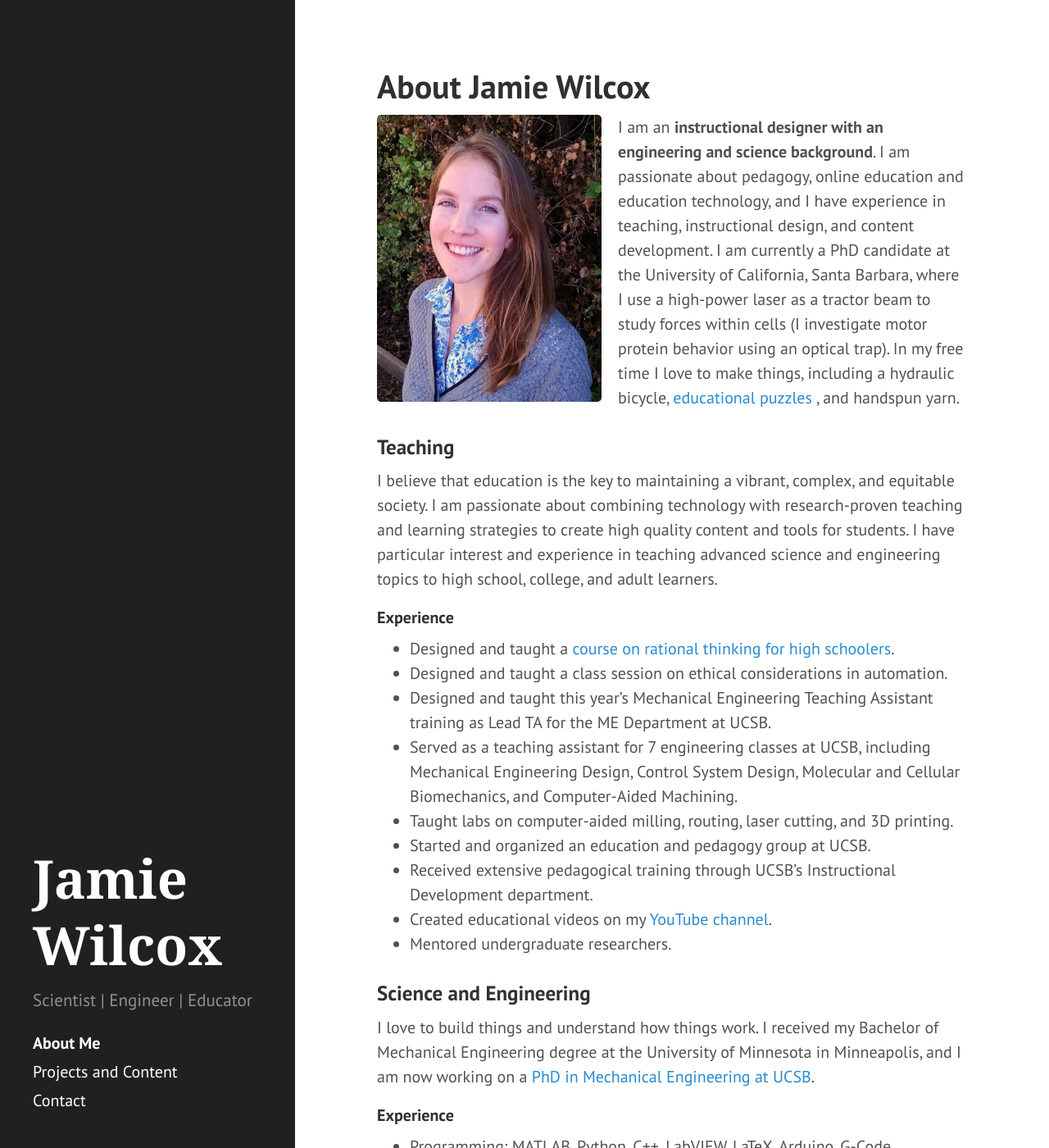
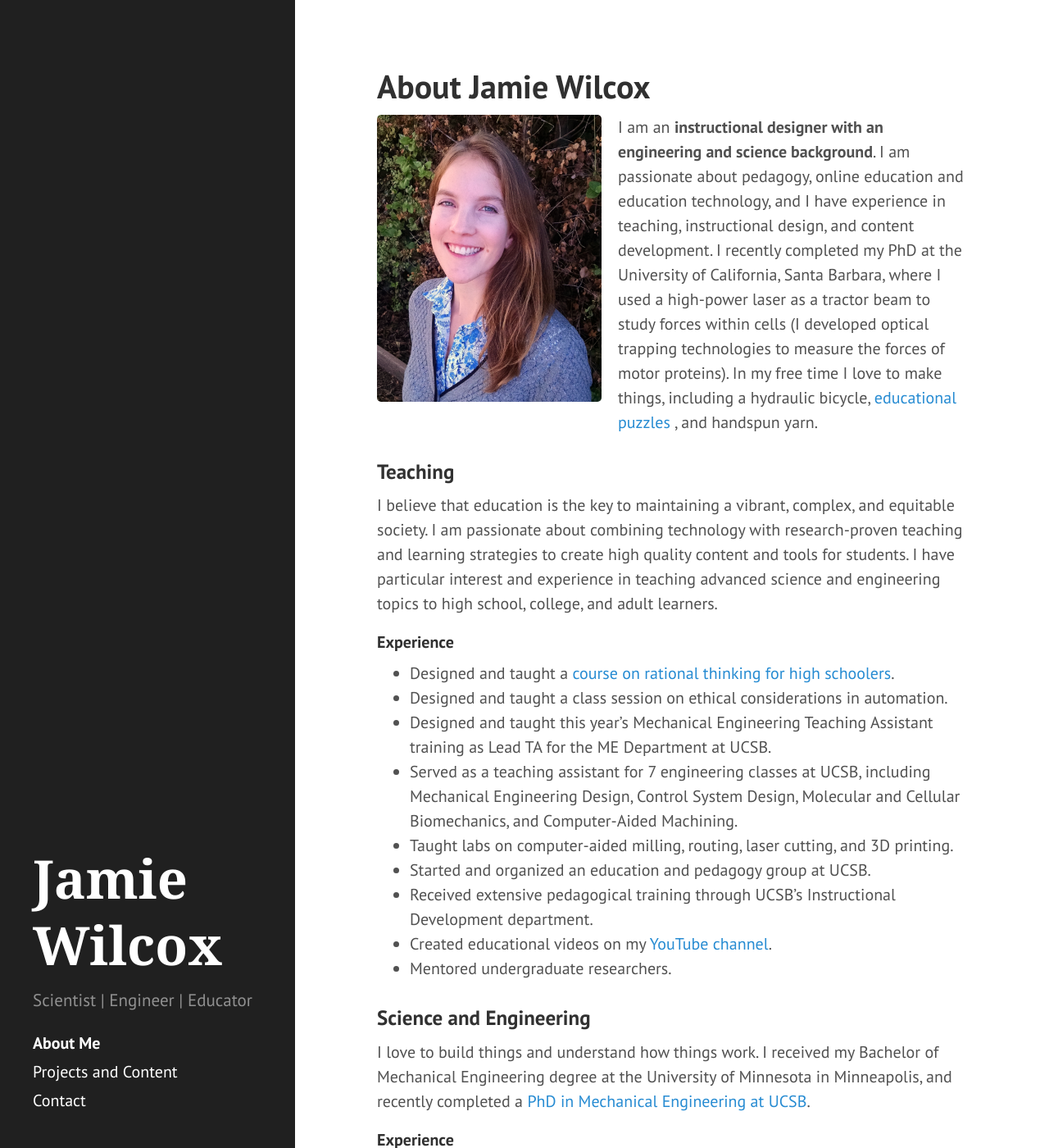
Before and after one commit to yellowcrayon/yellowcrayon.github.io, a Jekyll site: the page built from index.md, in a window 1280 px wide and 1400 px high. Shown: the whole window at 82% size. Built offline with Jekyll 4.4.1, drawn with Linux system fonts in a browser that asks for light colours.

Commit message:
Updated About Me page to reflect the fact that I've graduated from UCSB

```diff
--- a/index.md
+++ b/index.md
@@ -6,7 +6,7 @@
 <div class="projectblock">
 <img src="/images/NicePhoto2.png" height="350" align="left" style="margin-right: 20px"/>
 
-I am an <b>instructional designer with an engineering and science background</b>. I am passionate about pedagogy, online education and education technology, and I have experience in teaching, instructional design, and content development. I am currently a PhD candidate at the University of California, Santa Barbara, where I use a high-power laser as a tractor beam to study forces within cells (I investigate motor protein behavior using an optical trap). In my free time I love to make things, including a hydraulic bicycle,
+I am an <b>instructional designer with an engineering and science background</b>. I am passionate about pedagogy, online education and education technology, and I have experience in teaching, instructional design, and content development. I recently completed my PhD at the University of California, Santa Barbara, where I used a high-power laser as a tractor beam to study forces within cells (I developed optical trapping technologies to measure the forces of motor proteins). In my free time I love to make things, including a hydraulic bicycle,
 <a href="/2017/06/25/mysterytubes"> educational puzzles </a>, and handspun yarn.
 </div>
 
@@ -31,7 +31,7 @@
 
 ### Science and Engineering
 
-I love to build things and understand how things work. I received my Bachelor of Mechanical Engineering degree at the University of Minnesota in Minneapolis, and I am now working on a [PhD in Mechanical Engineering at UCSB](https://me.ucsb.edu/valentinelab/labmembers.htm).
+I love to build things and understand how things work. I received my Bachelor of Mechanical Engineering degree at the University of Minnesota in Minneapolis, and recently completed a [PhD in Mechanical Engineering at UCSB](https://me.ucsb.edu/valentinelab/labmembers.htm).
 
 #### Experience
 
```
